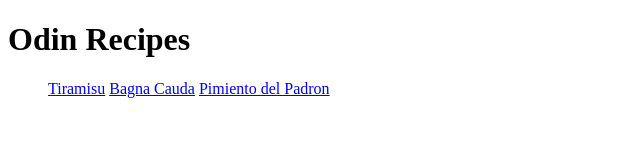
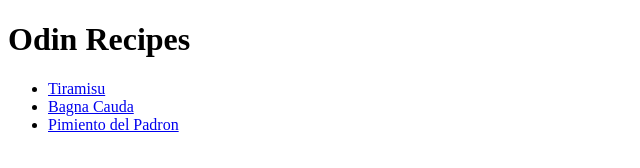
Before and after one commit to CescoMinchia/odin-recipes, a plain HTML site: page index.html in a window 1280 px wide. Shown: the whole page, without its empty margins (0-640 px from the left). Drawn offline with Linux system fonts and the light colour scheme.

Commit message:
Fix list of link in the index, which is on same line

```diff
--- a/index.html
+++ b/index.html
@@ -8,9 +8,9 @@
 <body>
     <h1>Odin Recipes</h1>
     <ul>
-        <a href="recipes/tiramisu.html">Tiramisu</a>
-        <a href="recipes/bagna_cauda.html">Bagna Cauda</a>
-        <a href="recipes/pimiento_del_padron.html">Pimiento del Padron</a>
+        <li><a href="recipes/tiramisu.html">Tiramisu</a></li>
+        <li><a href="recipes/bagna_cauda.html">Bagna Cauda</a></li>
+        <li><a href="recipes/pimiento_del_padron.html">Pimiento del Padron</a></li>
     </ul>
 </body>
 </html>
```
